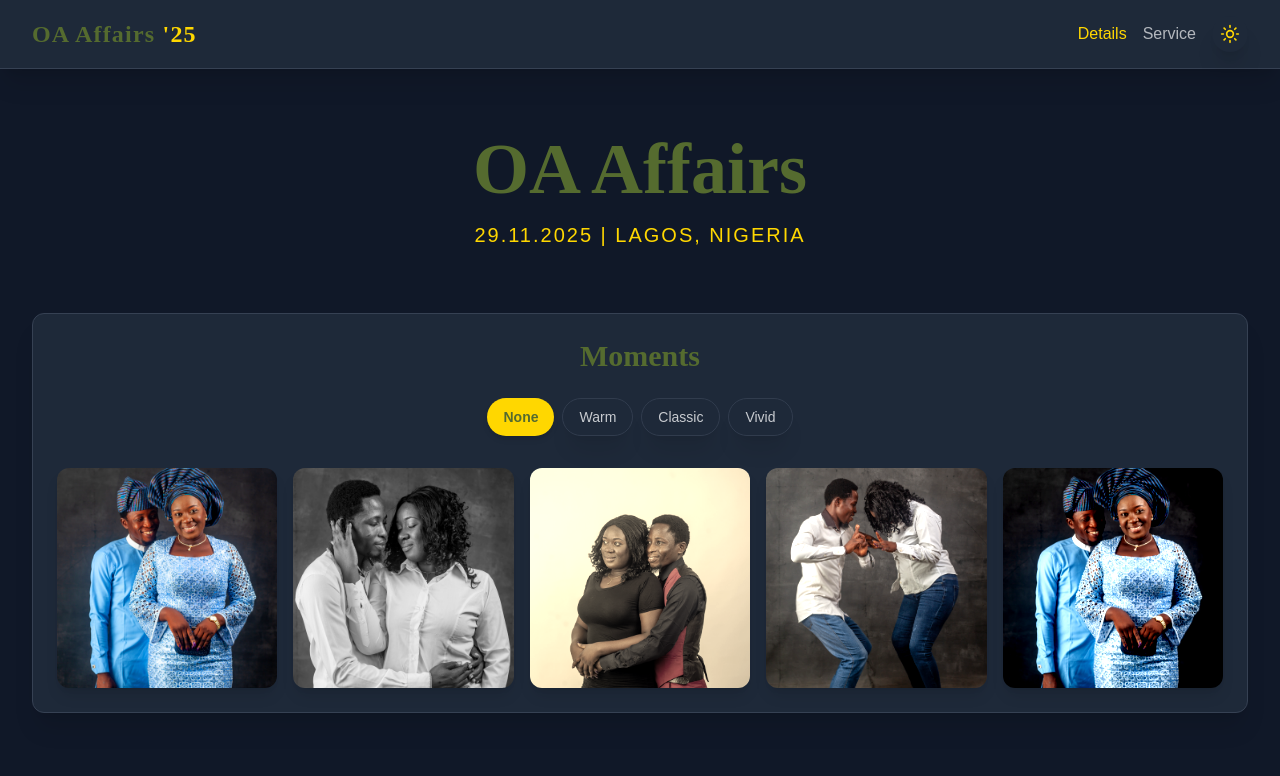
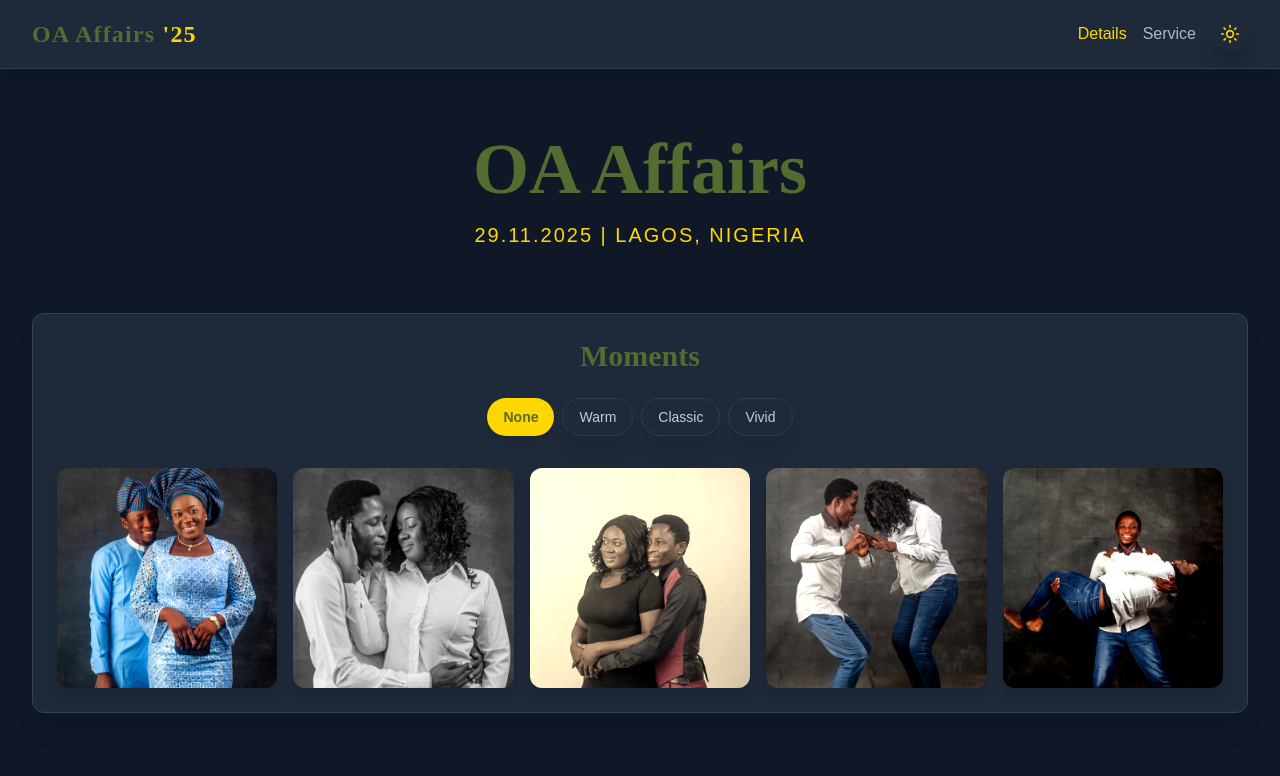
Before and after one commit to Philip-Ajayi/AyoBunmi, a Next.js app: page / in a window 1280 px wide. Shown: the top 776 px of the page. Built offline with nearby package versions, Linux system fonts and the light colour scheme.

Commit message:
Update page.tsx

```diff
--- a/app/page.tsx
+++ b/app/page.tsx
@@ -122,7 +122,7 @@ export const WEDDING_DATA: {
     { id: 2, url: "/AB3.jpg", filter: "grayscale(0.8)" },
     { id: 3, url: "/AB1.jpg", filter: "sepia(0.6)" },
     { id: 4, url: "/AB4.jpg", filter: "brightness(1.2)" },
-    { id: 5, url: "/AB5.jpg", filter: "contrast(1.5)" },
+    { id: 5, url: "/AB.jpg", filter: "contrast(1.5)" },
   ],
 };
 
```
